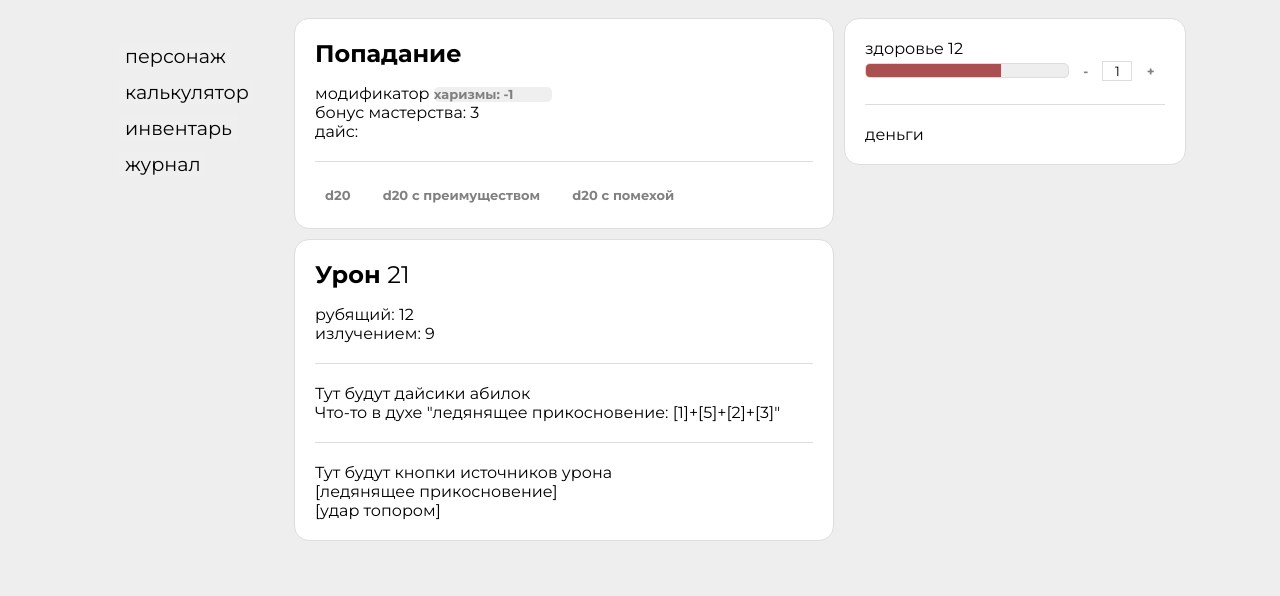
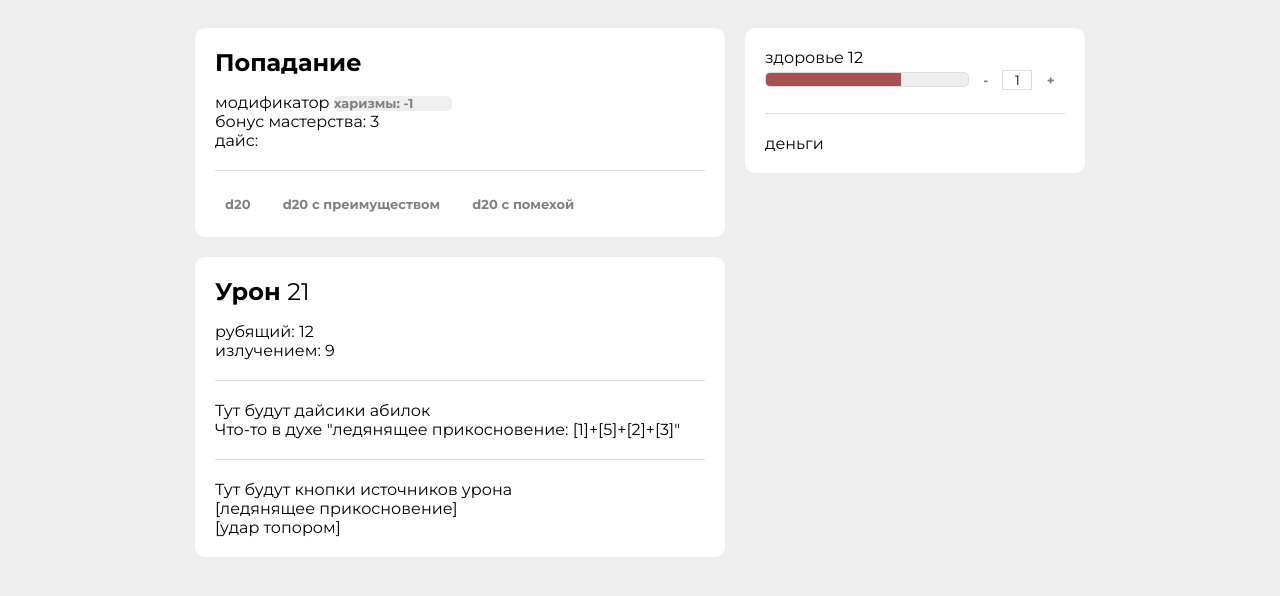
Before and after one commit to makarychevDN/dnd-calculator-web-page, a plain HTML site: page main page.html in a window 1280 px wide. Drawn offline with Linux system fonts and the light colour scheme.

Commit message:
the layout has been updated (left column has been removed + the style of group elements has been updated)

```diff
--- a/main page.html
+++ b/main page.html
@@ -21,12 +21,7 @@
 
     <body class="global-background-color">
         <div class="centered-page">
-            <div class="column-block left-column-fixed-width invisible-group-layout">
-                <button class="left-column-button">персонаж</button>
-                <button class="left-column-button">калькулятор</button>
-                <button class="left-column-button">инвентарь</button>
-                <button class="left-column-button">журнал</button>
-            </div><div class="column-block middle-column-fixed-width">
+            <div class="column-block middle-column-fixed-width">
                 <div class="group-layout">
                     <div style="font-size: x-large;">
                         <b>Попадание </b>
--- a/styles.css
+++ b/styles.css
@@ -70,13 +70,13 @@
 .group-layout{
   background-color: white;
   border-color: #ddd;
-  border-width: thin;
+  border-width: 0px;
   border-style:solid;
-  border-radius: 15px;
-  margin-top: 10;
-  margin-bottom: 10;
-  margin-left: 5;
-  margin-right: 5;
+  border-radius: 10px;
+  margin-top: 20;
+  margin-bottom: 20;
+  margin-left: 10;
+  margin-right: 10;
   padding: 20;
 }
 
```
Also changed, not shown: Images/d20.png.
